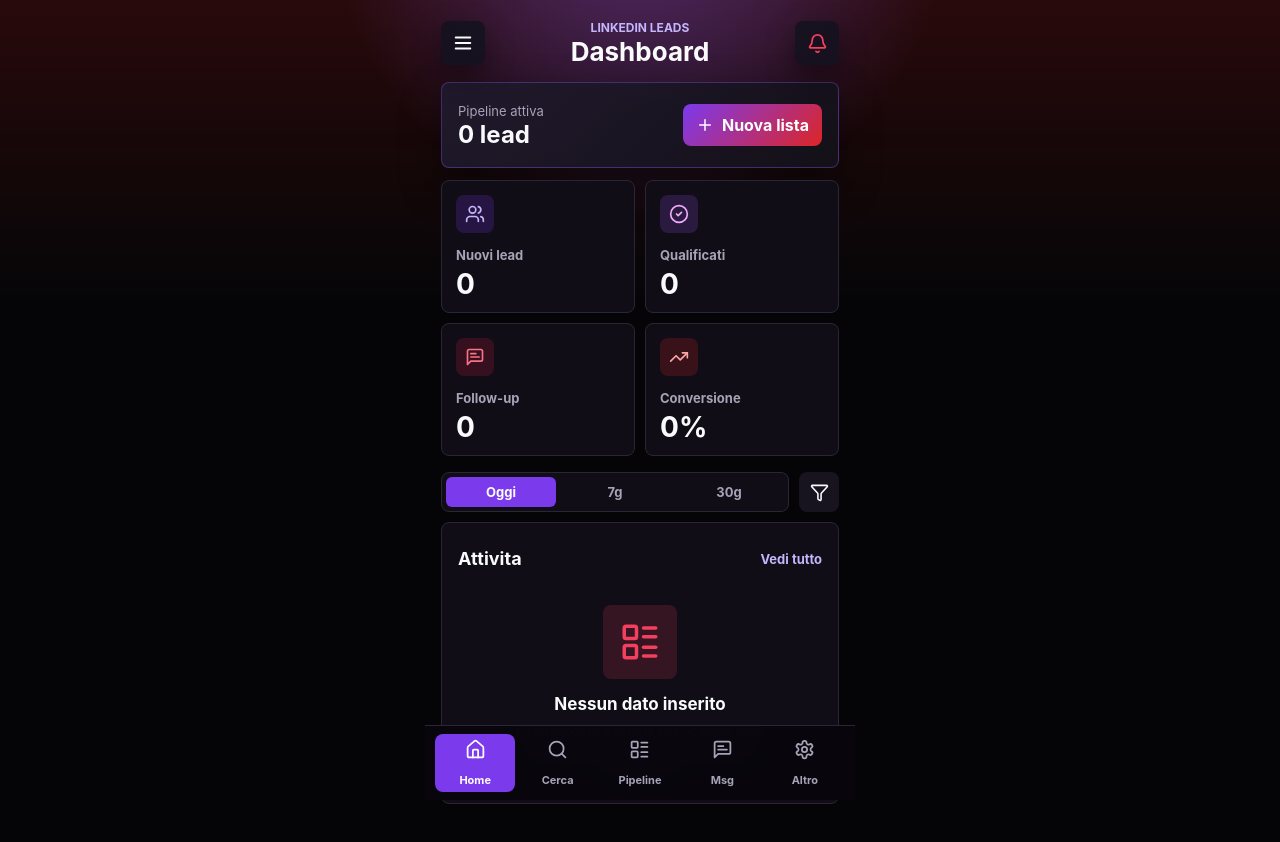
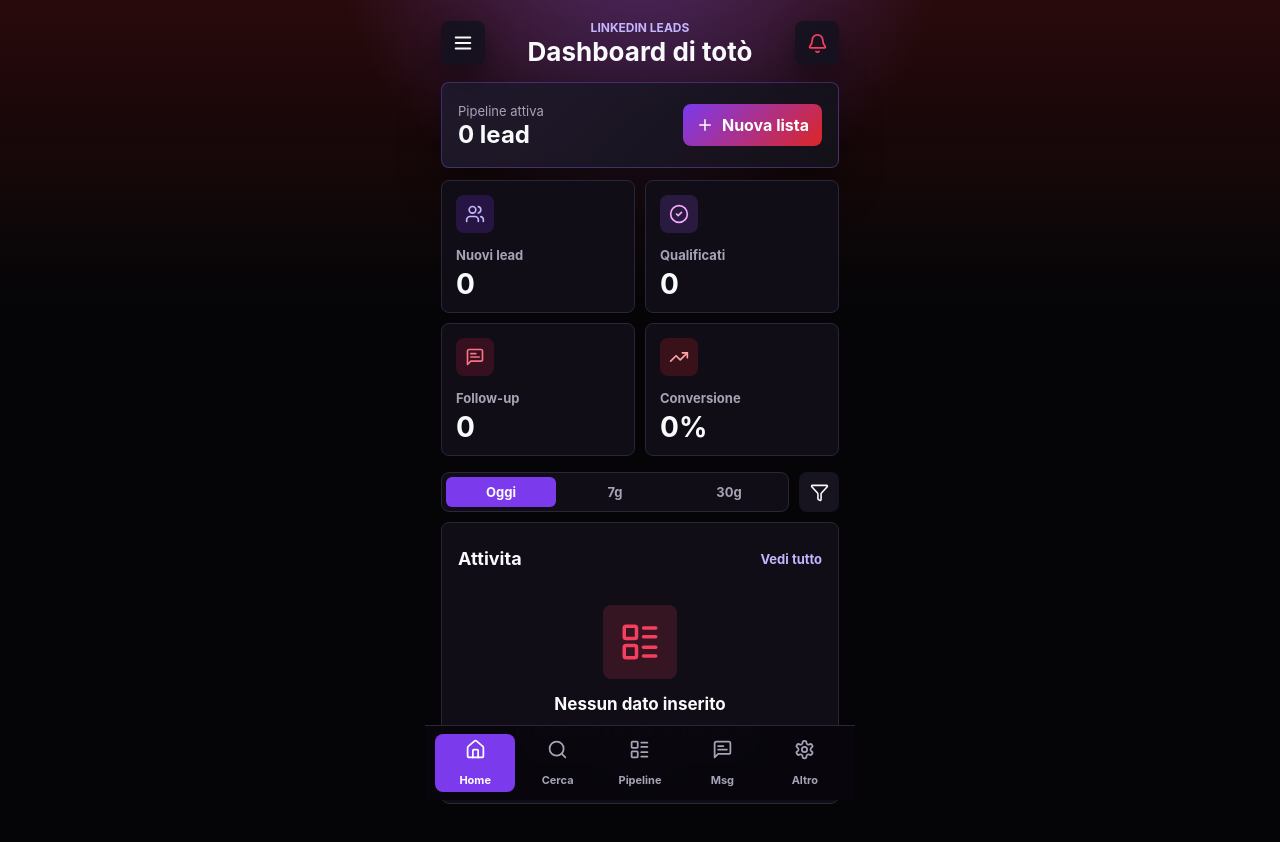
Before and after one commit to salvatoregiacalone04/Codex-linkedn-leads, a React (Vite) app: page / in a window 1280 px wide. Shown: the top 842 px of the page. Built offline with nearby package versions, Linux system fonts and the light colour scheme.

Commit message:
Update dashboard title

```diff
--- a/src/App.jsx
+++ b/src/App.jsx
@@ -45,7 +45,7 @@ export function App() {
         </button>
         <div>
           <p className="eyebrow">LinkedIn leads</p>
-          <h1>Dashboard</h1>
+          <h1>Dashboard di totò</h1>
         </div>
         <button className="icon-button alert" type="button" aria-label="Notifiche">
           <Bell size={21} />
```
